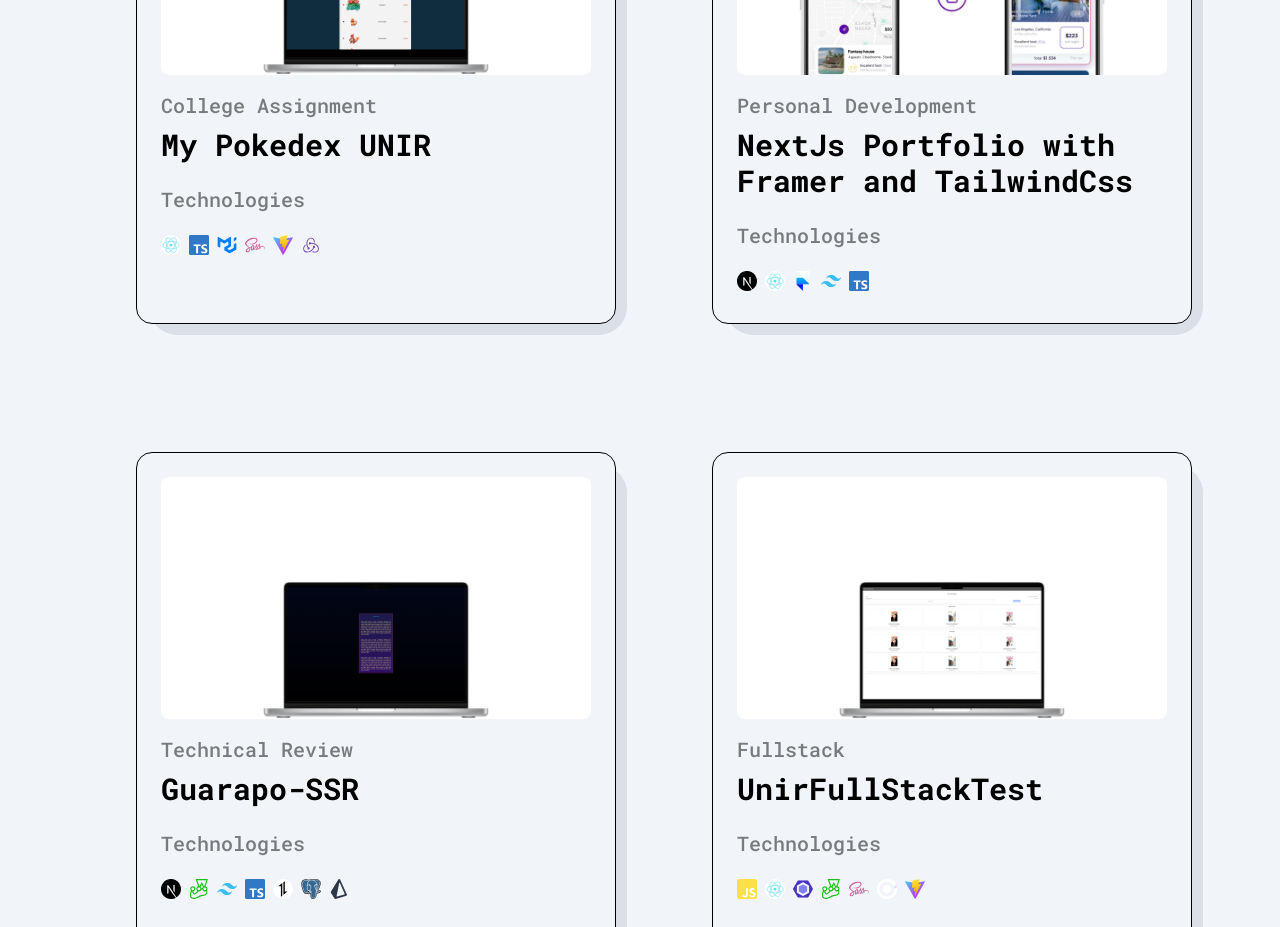
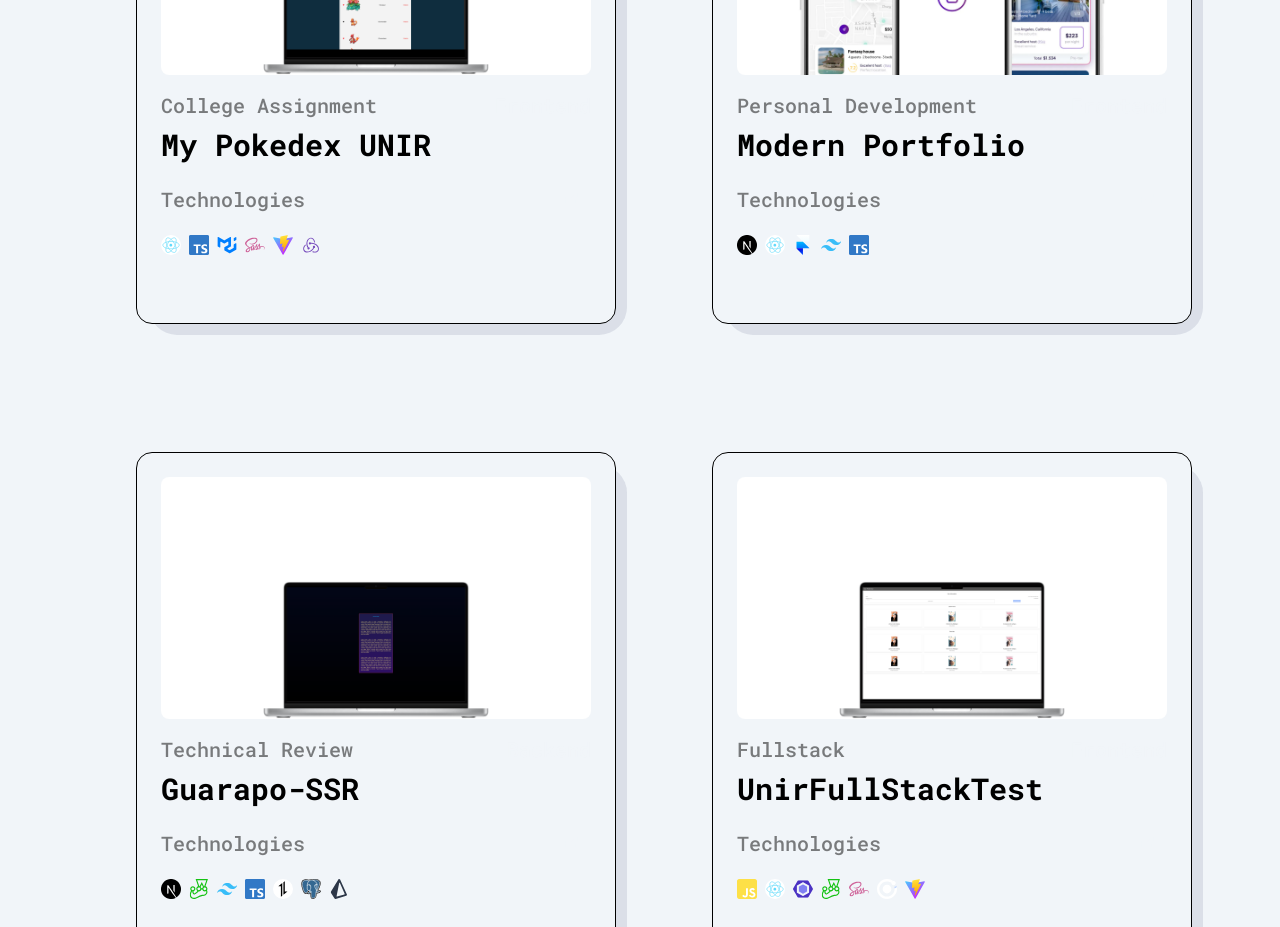
Before and after one commit to JuanDawd/portfolio, a Next.js app: page /projects in a window 1280 px wide. Shown: the part 1460-2387 px from the top of the page. Built offline with nearby package versions, Linux system fonts and the light colour scheme.

Commit message:
style: :bulb: comment some imports

```diff
--- a/src/app/projects/constants.ts
+++ b/src/app/projects/constants.ts
@@ -36,20 +36,18 @@ import Ionic from '@/assets/Skills/Ionic.svg'
 import CSS3 from '@/assets/Skills/CSS3.svg'
 import Storybooks from '@/assets/Skills/Storybook.svg'
 import Capacitor from '@/assets/Skills/Capacitor.svg'
-import Angular from '@/assets/Skills/Angular.svg'
-import Auth0 from '@/assets/Skills/Auth0.svg'
-import Swiper from '@/assets/Skills/Swiper.svg'
-import NGXDatatable from '@/assets/Skills/NgxDatatable.svg'
-//!Fix import Epayco from '@/assets/Skills/E.svg'
-import Firebase from '@/assets/Skills/Firebase.svg'
-import MYSQL from '@/assets/Skills/MySQL.svg'
-import Siigo from '@/assets/Skills/Siigo.svg'
-import Nodemailer from '@/assets/Skills/Nodemailer.svg'
-import Rails from '@/assets/Skills/Rails.svg'
-import SQLite from '@/assets/Skills/Sqlite.svg'
-import ShouldaMatchers from '@/assets/Skills/ShouldaMatchers.svg'
-import RSPec from '@/assets/Skills/RSpec.svg'
-//! Fix import Faker from '@/assets/Skills/Faker.svg'
+// import Angular from '@/assets/Skills/Angular.svg'
+// import Auth0 from '@/assets/Skills/Auth0.svg'
+// import Swiper from '@/assets/Skills/Swiper.svg'
+// import NGXDatatable from '@/assets/Skills/NgxDatatable.svg'
+// import Firebase from '@/assets/Skills/Firebase.svg'
+// import MYSQL from '@/assets/Skills/MySQL.svg'
+// import Siigo from '@/assets/Skills/Siigo.svg'
+// import Nodemailer from '@/assets/Skills/Nodemailer.svg'
+// import Rails from '@/assets/Skills/Rails.svg'
+// import SQLite from '@/assets/Skills/Sqlite.svg'
+// import ShouldaMatchers from '@/assets/Skills/ShouldaMatchers.svg'
+// import RSPec from '@/assets/Skills/RSpec.svg'
 
 export const projectsConstants = {
   featuredProject: {
@@ -68,7 +66,7 @@ export const projectsConstants = {
       { icon: StyledComponents, name: 'Styled Components' },
       { icon: Express, name: 'Express' },
       { icon: TypeScript, name: 'TypeScript' },
-      { icon: Mongoose, name: 'Mongoose' }, // !Fix: Find this logo
+      { icon: Mongoose, name: 'Mongoose' },
       { icon: Cloudinary, name: 'Cloudinary' },
       { icon: Sendgrid, name: 'Sendgrid' },
     ],
@@ -99,7 +97,7 @@ export const projectsConstants = {
       deployment: 'https://my-pokedex-unir.netlify.app/',
     },
     {
-      title: 'NextJs Portfolio with Framer and TailwindCss',
+      title: 'Modern Portfolio',
       technologies: [
         { icon: NextJs, name: 'NextJs' },
         { icon: React, name: 'React' },
```
